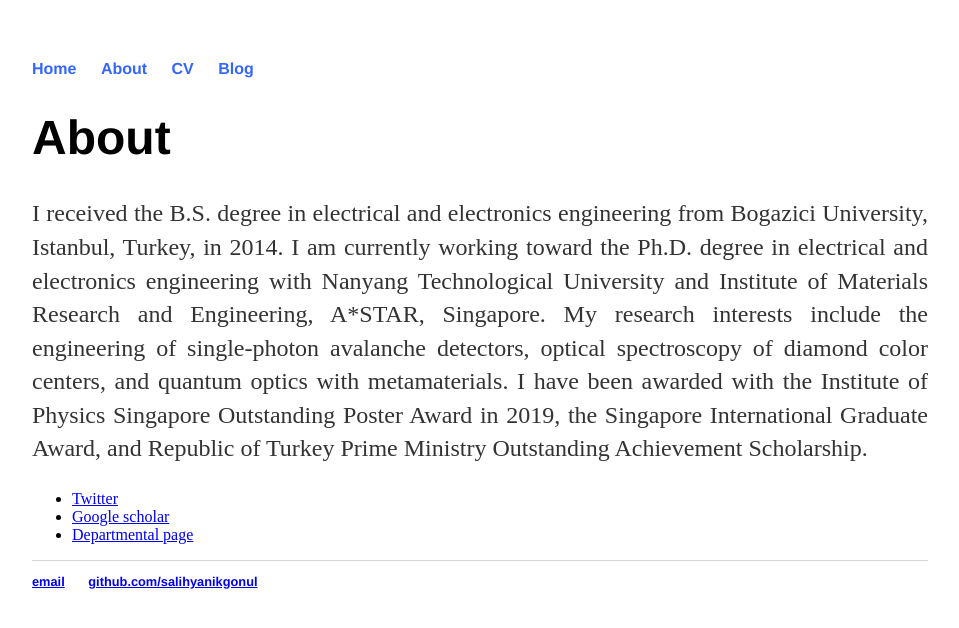
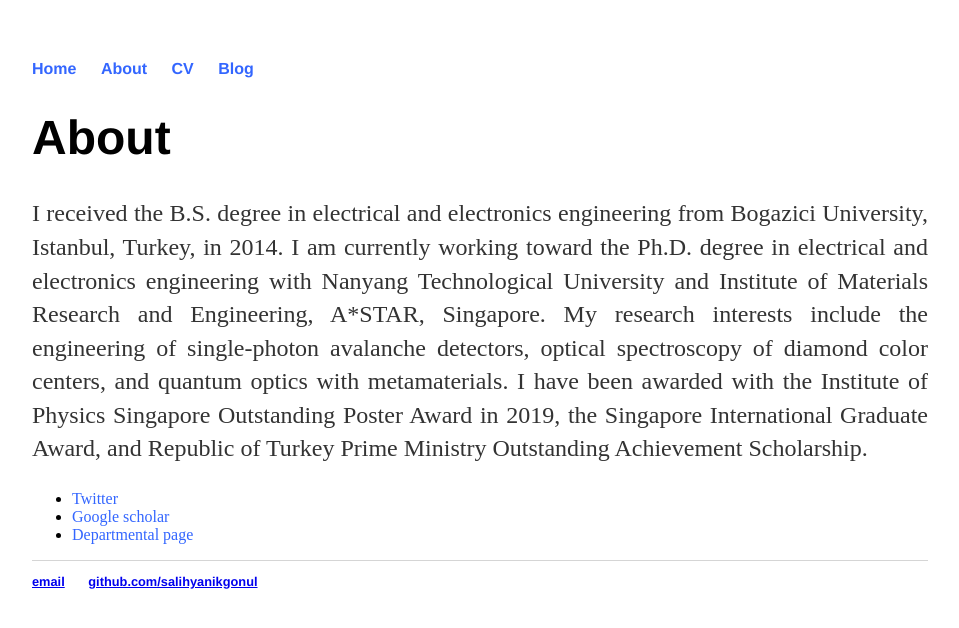
Before and after one commit to salihyanikgonul/salihyanikgonul.github.io, a Jekyll site: the page built from about/index.html, in a window 1280 px wide. Shown: the top 628 px of the page, without its empty margins (160-1119 px from the left). Built offline with Jekyll 4.4.1, drawn with Linux system fonts in a browser that asks for light colours.

Commit message:
Update index.html

```diff
--- a/about/index.html
+++ b/about/index.html
@@ -8,8 +8,8 @@
 			<p>I received the B.S. degree in electrical and electronics engineering from Bogazici University, Istanbul, Turkey, in 2014. I am currently working toward the Ph.D. degree in electrical and electronics engineering with Nanyang Technological University and Institute of Materials Research and Engineering, A*STAR, Singapore. My research interests include the engineering of single-photon avalanche detectors, optical spectroscopy of diamond color centers, and quantum optics with metamaterials. I have been awarded with the Institute of Physics Singapore Outstanding Poster Award in 2019, the Singapore International Graduate Award, and Republic of Turkey Prime Ministry Outstanding Achievement Scholarship.</p>
 
 			<ul class="contacts">
-				<li><a href="https://twitter.com/salihyanikgonul?lang=en">Twitter</a></li>
-		<li><a href="https://scholar.google.com/citations?user=f0PW5J8AAAAJ&hl=en">Google scholar</FONT></a></li>
-				<li><a href="http://www1.spms.ntu.edu.sg/~oson/people/salih">Departmental page</a></li>
+				<li><a href="https://twitter.com/salihyanikgonul?lang=en" class="socialmedia">Twitter</a></li>
+		<li><a href="https://scholar.google.com/citations?user=f0PW5J8AAAAJ&hl=en" class="socialmedia">Google scholar</FONT></a></li>
+				<li><a href="http://www1.spms.ntu.edu.sg/~oson/people/salih" class="socialmedia">Departmental page</a></li>
 				</ul>
 		</div>
```
